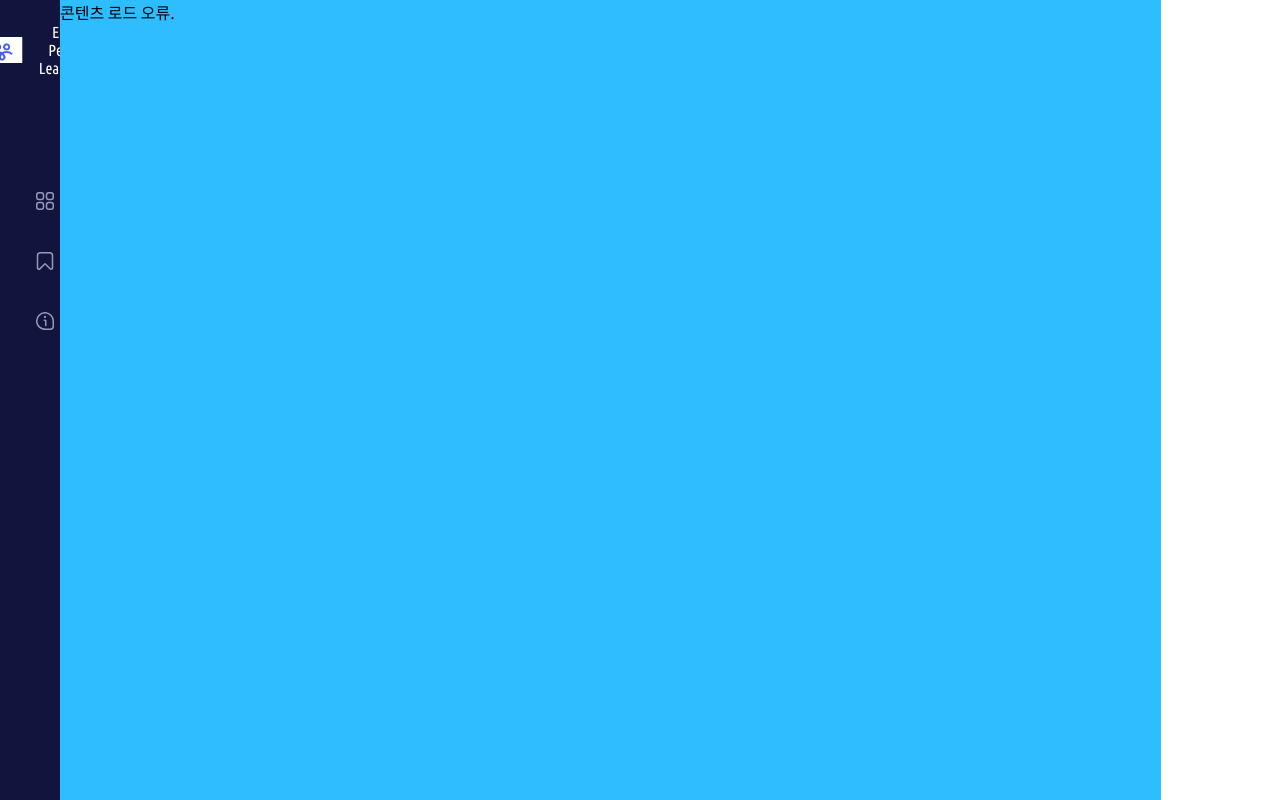
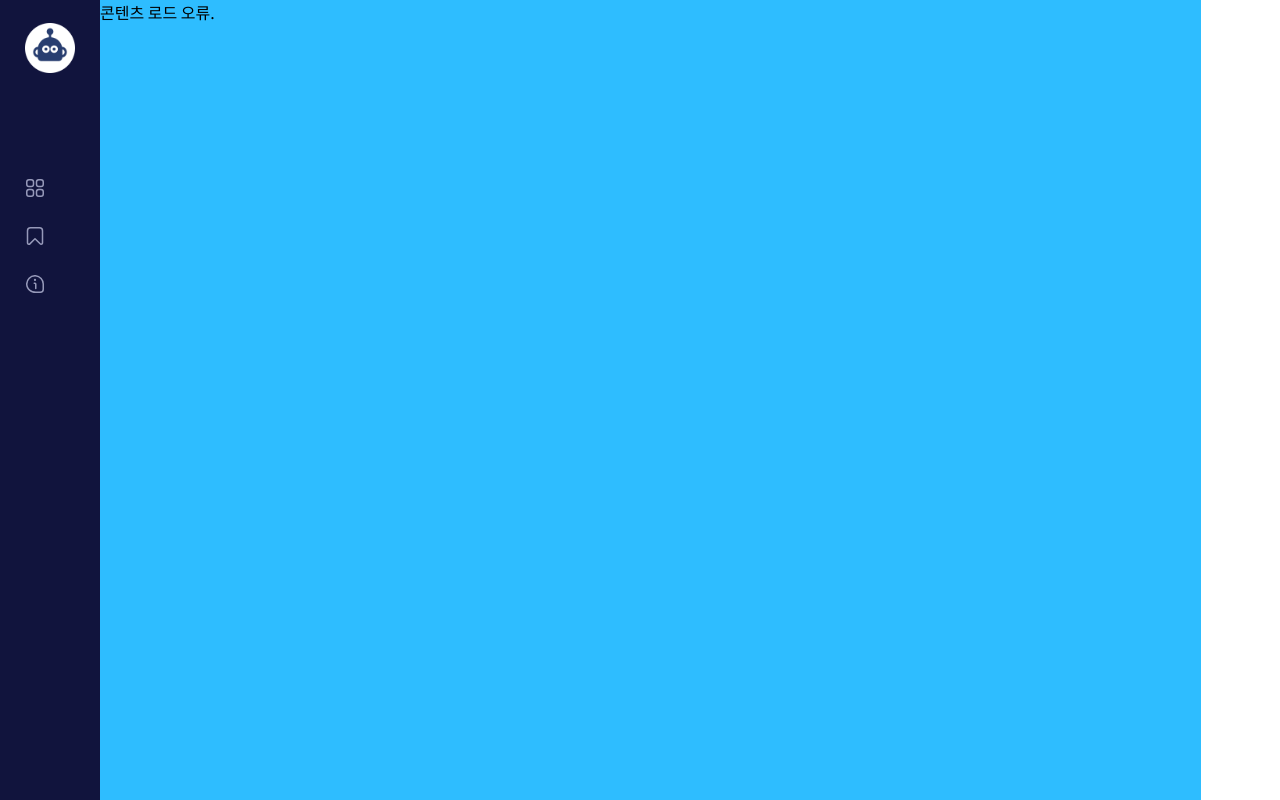
Before and after one commit to jisoo03010/Easy_Peasy_Learning, a Flask app: page / in a window 1280 px wide. Run offline with Flask 3, Linux system fonts and the light colour scheme; data that the repository does not hold is empty.

Commit message:
source code update

```diff
--- a/main.py
+++ b/main.py
@@ -146,6 +146,7 @@
     # model_pt_file_name = upload_model_name().json['model_name'] # type: ignore
     print('model_pt_file_name :', model_pt_file_name)
     pp = predict(file_upload ,model_pt_file_name)
+    print("pp =======> " , pp)
     # for p in pp:
     #     predd = {"eum_data" : "{:.4f}%".format(p[0]*100), "ma_data" : "{:.4f}%".format(p[1]*100), "son_data" : "{:.4f}%".format(p[2]*100), "max_data" : "{}".format(pp.argmax(1).item() )}
     return pp
--- a/static/common.js
+++ b/static/common.js
@@ -26,8 +26,20 @@
     // Add event listeners to links
     links.on('click', function(event) {
         event.preventDefault();
-        const contentUrl = $(this).find('a').data('content');
+        const contentUrl = $(this ).find('a').data('content');
         loadContent(contentUrl);
+
+        // 메뉴 클릭시 스타일 효과
+
+        $('a').css("color", "");
+        $(".main_menu ul li").css("background-color" , "")
+        $('.main_menu ul li > a > img').css("filter","");
+
+        $(this).css("background-color" , "#2B2D53")
+        $(this).find('a').css("color", "#1ADEC2");
+        $(this).find('a > img').css("filter", "invert(85%) sepia(85%) saturate(5323%) hue-rotate(90deg) brightness(96%) contrast(80%)");
+
+        console.log(this)
     });
 
     // Add event listeners to cards
@@ -185,41 +197,51 @@
         return false;
     }).filter(':eq(0)').click();
 
-
     // 파일 목록 가져오기
-    $(document).on('click', '.main_menu > ul > li', function() {
+    function loadFileList() {
         $.ajax({
-            url: '/fileList',
+            url: '/fileList', // 파일 목록을 제공하는 API 엔드포인트 URL
             method: 'get',
             dataType: 'json',
             success: function (data, status, xhr) {
-                console.log("file name " , data)
-                // 성공 시 로딩 바 숨기기
+                let fileContentArray = [];
+                $('#file_list').empty(); // 기존 파일 목록 비우기
+                $('#file_list2').empty(); // 기존 파일 목록 비우기
 
                 for (let i = 0; i < data.length; i++) {
-                    console.log(data[i]);
-    // 새로운 요소 생성
+                    // 각 파일에 대한 HTML 요소 생성
                     const newElement = `
-                    <div class="card" title="`+data[i]+`">
-                        <div class="radio-button"></div>
-                        <img src="../static/file2_icon.png" alt="Card Image" class="card-image">
-                        <div>
-                            <h2 class="file-title" >` + data[i]+ `</h2>
+                        <div class="card" title="${data[i]}">
+                            <div class="radio-button"></div>
+                            <img src="../static/file2_icon.png" alt="Card Image" class="card-image file_image">
+                            <div>
+                                <h2 class="file-title">${data[i]}</h2>
+                            </div>
                         </div>
-                    </div>
                     `;
-                    // 부모 요소에 새로운 요소 추가
-                    $('#file_list').append(newElement);
-                    $('#file_list2').append(newElement);
+                    fileContentArray.push(newElement);
                 }
+
+                // 배열을 문자열로 합치기
+                let combinedElements = fileContentArray.join('');
+
+                // 파일 목록을 화면에 추가
+                $('#file_list').html(combinedElements);
+                $('#file_list2').html(combinedElements);
             },
             error: function (data, status, err) {
-                console.log(data)
+                console.log(data);
             }
         });
+    }
 
-    })
+    // 페이지 초기 로딩 시 파일 목록 불러오기
+    loadFileList();
 
+    // 페이지 리로드 시에도 파일 목록을 갱신하기 위해 동일한 함수 호출
+    $(document).on('click', '.main_menu > ul > li', function() {
+        loadFileList();
+    });
 
 
     // 파일 업로드
@@ -248,6 +270,8 @@
         // const form = document.forms.frm;
         let $form = document.frm;
         const fData = new FormData();
+        alert($form[0])
+        alert($form[0].files[0])
         fData.append("file_lo", $form[0].files[0]);
         // fData.append("model_pt_file_name", JSON.stringify(check_data_arr));
         fData.append("model_pt_file_name", new Blob([JSON.stringify(check_data_arr)], {type: "application/json"}));
@@ -268,8 +292,8 @@
                 console.log("file name " ,JSON.stringify(data.dog, null, 2))
                 // 성공 시 로딩 바 숨기기x
 
-                $("#ma").text("강아지 :" + JSON.stringify(data.cat, null, 2).slice(0, 5)+"%")
-                $("#eum").text("고양이 :" + JSON.stringify(data.dog, null, 2).slice(0, 5)+"%")
+                $("#ma").text("고양이:" + JSON.stringify(data.cat, null, 2).slice(0, 5)+"%")
+                $("#eum").text("강아지 :" + JSON.stringify(data.dog, null, 2).slice(0, 5)+"%")
 
 
             },
--- a/templates/index.html
+++ b/templates/index.html
@@ -32,6 +32,8 @@
         .ubuntu-condensed-regular {
             font-family: "Ubuntu Condensed", sans-serif;
             font-weight: 400;
+
+            font-size: 18px;
             font-style: normal;
         }
         h1{line-height: 40px;}
@@ -74,7 +76,7 @@
         /* left menu */
         #logo_box{cursor: pointer; display: flex; text-align: center; padding: 23px 0 0 0; justify-content:center; color: white; align-items: center;}
 
-        #logo_box > img{width: 32px; display: block; padding-right: 10px;}
+        #logo_box > img{width: 31px; display: block; padding-right: 10px;}
         .content{width: 100%;}
         .main_menu{
             width: 100%;
@@ -91,9 +93,12 @@
             align-items: center;
             border-radius: 8px;
             display: flex;
+            margin-bottom: 10px;
         }
         .main_menu > ul >li >a{
             color: #9699B8;
+            align-items: center;
+            display: flex;
 
         }
         .main_menu > ul li:hover  a{
@@ -159,9 +164,9 @@
             width: 16px;
         }
 
+       #file_list, #file_list2{flex-wrap: wrap; overflow-y: scroll; height: 300px;}
 
-
-        #done_btn{border: 1px solid #dc3545; color: #dc3545; transition: .3s; margin-left: 10px;}
+        /* #done_btn{border: 1px solid #dc3545; color: #dc3545; transition: .3s; margin-left: 10px;}
         #save_btn{border: 1px solid #1ADEC2;  color: #1ADEC2; transition: .3s; }
 
 
@@ -171,40 +176,47 @@
 
         #done_btn > img {
         filter: invert(25%) sepia(55%) saturate(2942%) hue-rotate(336deg) brightness(100%) contrast(84%);
-        }
+        } */
 
-        #save_btn:hover {
+        /* #save_btn:hover {
         background-color: #1ADEC2;
         color: white;
         }
 
         #save_btn:hover > img {
         filter: invert(100%) sepia(0%) saturate(0%) hue-rotate(0deg) brightness(100%) contrast(100%);
-        }
+        } */
 
-        #done_btn:hover {
+        /* #done_btn:hover {
         background-color: #dc3545;
         color: white;
         }
         #done_btn:hover > img {
         filter: invert(100%) sepia(0%) saturate(0%) hue-rotate(0deg) brightness(100%) contrast(100%);
-        }
+        } */
+
+        .model_select{margin-bottom: 25px;}
         @media (max-width: 1312px) {
             nav{
-                width: 60px;
+                width: 100px;
             }
             .main_menu > ul > li > a> span{
                 display: none;
             }
             .main_menu > ul > li {
+                display:block;
                 padding: 10px 10px;
+                text-align: center;
             }
+            .image_style_common {margin: 0;}
 
 
             #logo_box > img{
-                width: 100%;
-                content: url(../static/small_logo.png);
+                width: 50px;
+                padding: 0;
+                content: url(../static/logo_chractor2.png);
             }
+            .ubuntu-condensed-regular{display: none;}
         }
 
         .title_box{
@@ -313,7 +325,7 @@
             overflow: hidden;
             height: 165px;
             max-width: 134px;
-            margin-right: 30px;
+            margin: 12px;
             text-align: center;
             transition: transform 0.2s;
         }
@@ -323,11 +335,15 @@
         }
 
         .card-image {
-            width: 60%;
             height: auto;
             margin-top: 20px;
         }
 
+        .file_image{width: 40%; margin: 38px 0 13px 0;}
+
+
+
+        .logo_chractor2_image{width: 60%;}
 
         .card-title {
             font-size: 0.8em;
```
Also changed, not shown: mobilenet_img_model.py (+5 -3 lines).
